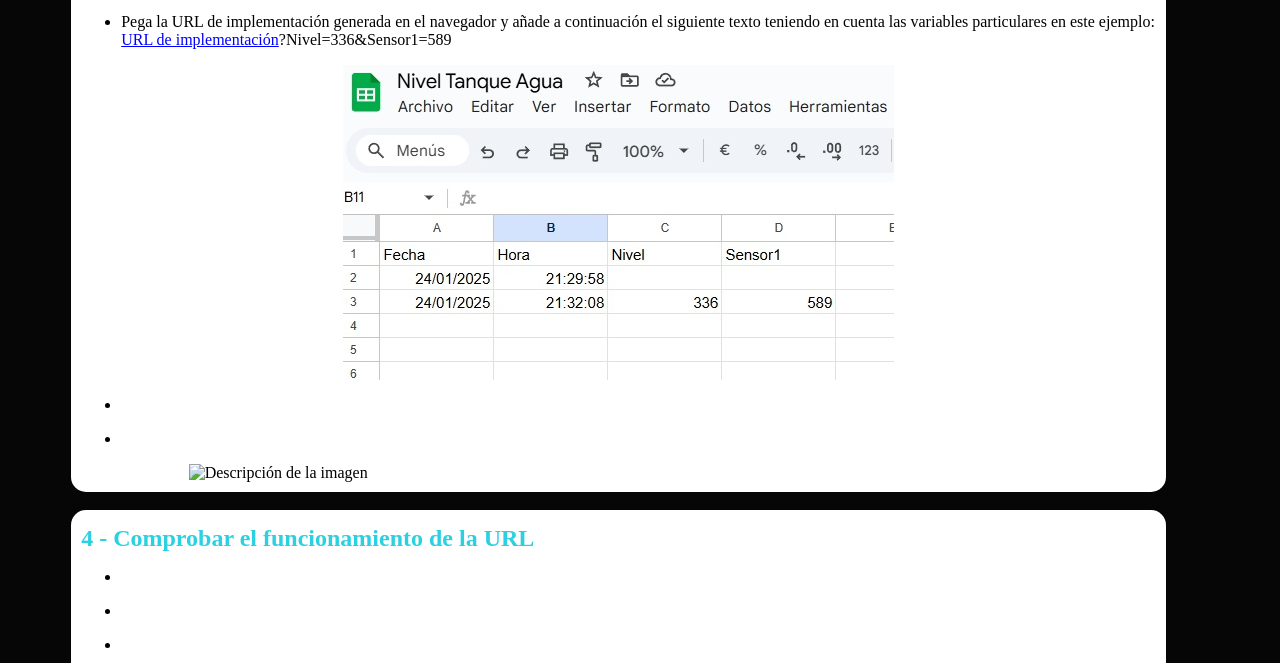
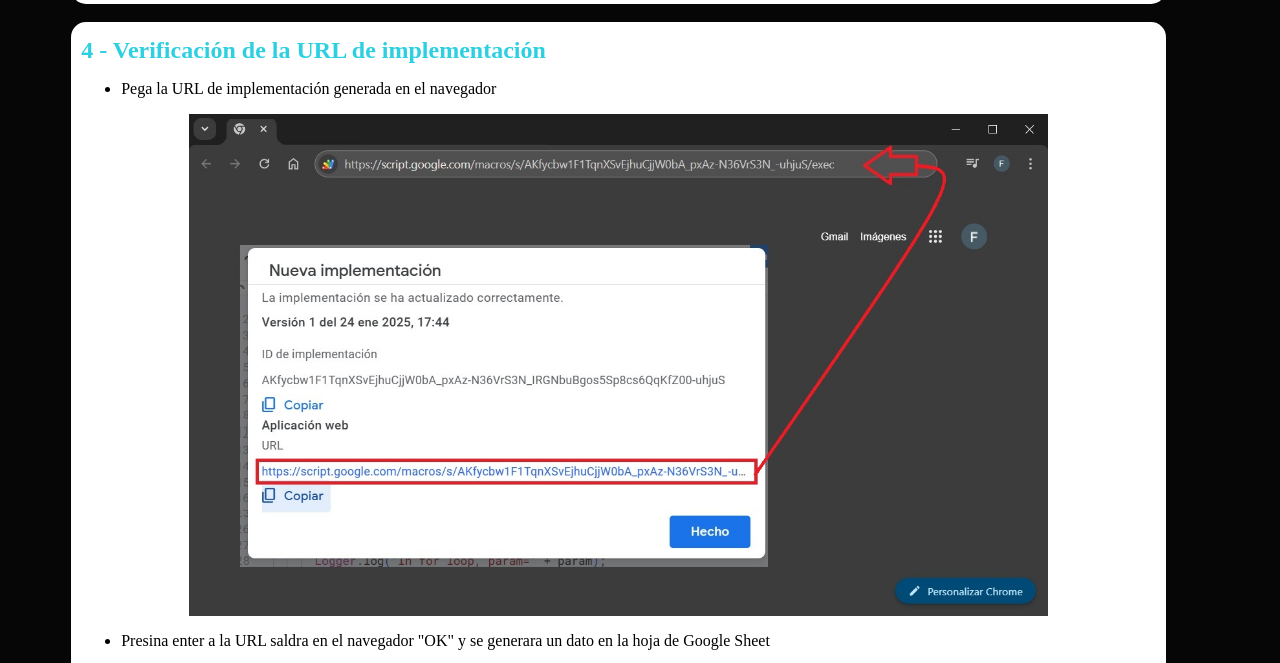
Before and after one commit to Facundo598/Arduino, a plain HTML site: page index.html in a window 1280 px wide. Shown: the part 3361-4024 px from the top of the page. Drawn offline with Linux system fonts and the light colour scheme.

Commit message:
Update index.html

```diff
--- a/index.html
+++ b/index.html
@@ -154,25 +154,24 @@
       <ul><li>Selecciona un tipo de implementación "Aplicación web".</li></ul>
       <ul><li>Configura los permisos para que "Cualquiera con el enlace" pueda acceder.</li></ul>
       <ul><li>Copia la URL de implementación generada (será el punto de entrada HTTP para Arduino).</li></ul>
-      <img src="Img/Nivel_003.jpg" alt="Descripción de la imagen" class="responsive-image">
+      <img src="Img/Nivel_002.jpg" alt="Descripción de la imagen" class="responsive-image">
 	</div><br>
 
 	<div class="c-blanco">
       <h2 style="margin: 5px 0; color: #2cd0e1">4 - Verificación de la URL de implementación</h2>
-      <ul><li>Pega la URL de implementación generada en el navegador y presina enter,
-        saldra en el navegador "OK" y se generara un dato en la hoja de Google Sheet</li></ul>
+      <ul><li>Pega la URL de implementación generada en el navegador</li></ul>
+      <img src="Img/Nivel_003.jpg" alt="Descripción de la imagen" class="responsive-image">
+      <ul><li>Presina enter a la URL saldra en el navegador "OK" y se generara un dato en la
+        hoja de Google Sheet</li></ul>
       <img src="Img/Nivel_004.jpg" alt="Descripción de la imagen" class="responsive-image">
       <ul><li>Pega la URL de implementación generada en el navegador y añade a continuación
         el siguiente texto teniendo en cuenta las variables particulares en este ejemplo:<br>
         <u style="color: blue">URL de implementación</u>?Nivel=336&Sensor1=589</li></ul>
       <img src="Img/Nivel_005.jpg" alt="Descripción de la imagen" class="responsive-image">
-      <ul><li></li></ul>
-      <ul><li></li></ul>
-      <img src="Img/ICTHRJ.jpg" alt="Descripción de la imagen" class="responsive-image">
 	</div><br>
 
   	<div class="c-blanco">
-      <h2 style="margin: 5px 0; color: #2cd0e1">4 - Comprobar el funcionamiento de la URL</h2>
+      <h2 style="margin: 5px 0; color: #2cd0e1">5 - Cambios necesarios en el código de Arduino</h2>
       <ul><li></li></ul>
       <ul><li></li></ul>
       <ul><li></li></ul>
@@ -181,13 +180,5 @@
 	</div><br>
 
 
-
-
-
-
-
-
-
-
 </body>
 </html>
```
